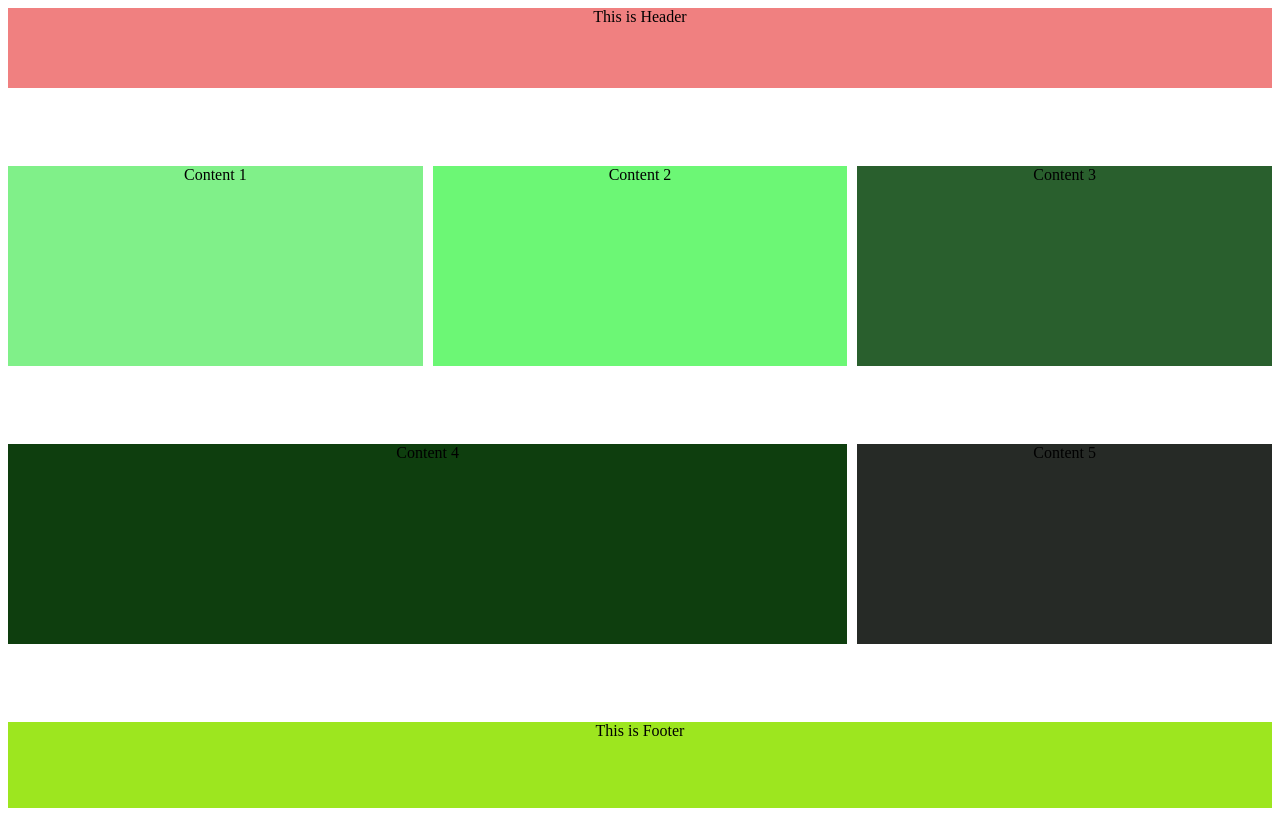
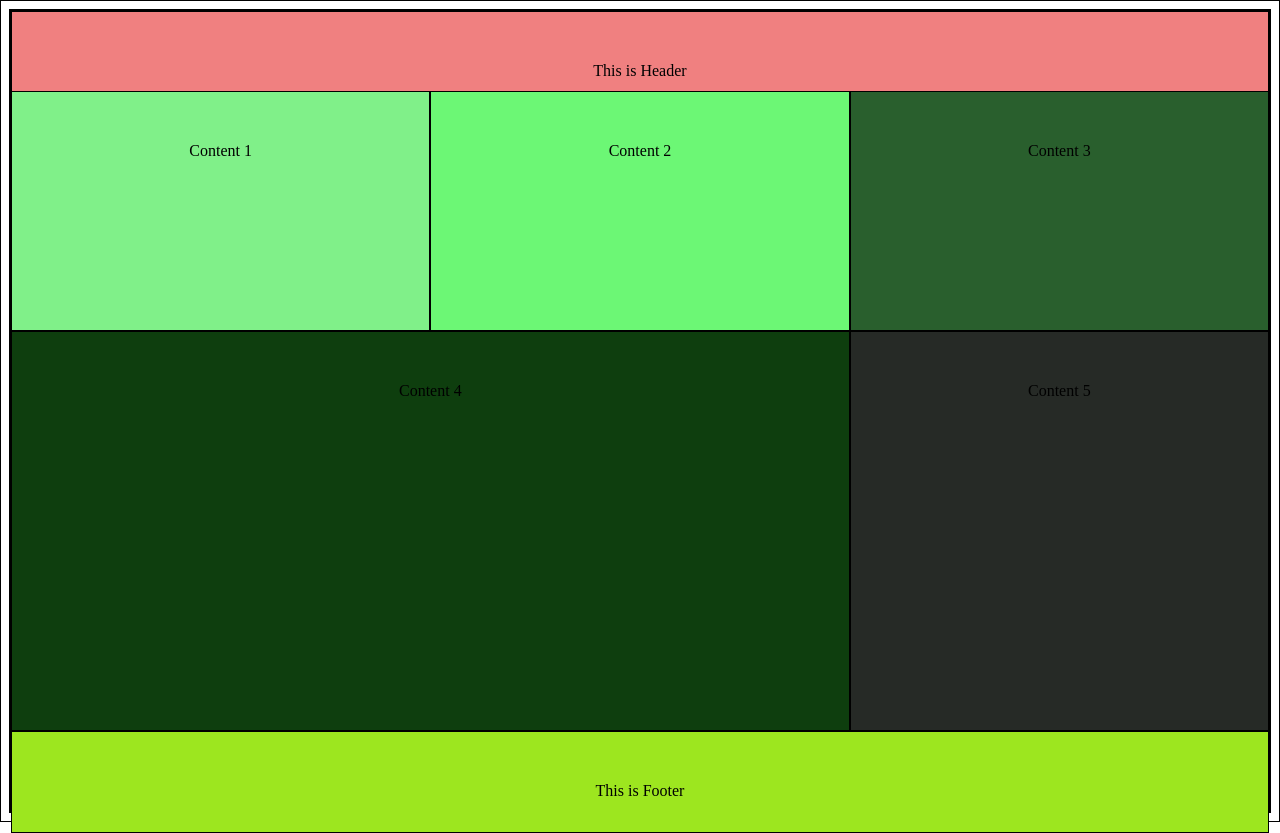
Before and after one commit to PowerCoders-Milan/week-5-recap-Liban122, a plain HTML site: page css-ex2/index.html in a window 1280 px wide. Drawn offline with Linux system fonts and the light colour scheme.

Commit message:
Modified

```diff
--- a/css-ex2/styles.css
+++ b/css-ex2/styles.css
@@ -1,54 +1,66 @@
 
+*{
+    border: 1px solid black;
+}
 .container {
     display: grid;
     grid-template-columns: 1fr 1fr 1fr;
-    grid-template-rows: auto;
-    grid-gap: 10px;
-    height: 100vh;
-    width: 100%;
+    grid-template-rows: 10vh 30vh 50vh 10vh;
     text-align: center;
+    grid-template-areas:
+    "header header header"
+    "con1 con2 con3"
+    "con4 con4  con5"
+    "footer footer footer" ;
+}
+
+.container *{
+    padding: 50px;
 }
 
 header {
-    grid-column-start: 1;
-    grid-column-end: 4;
+    /* grid-column-start: 1;
+    grid-column-end: 4; */
+    grid-area: header;
     background-color: lightcoral;
-    height: 10vh;
-
+}
+.con1 {
+    /* grid-column-start: 1;
+    grid-column-end: 2; */
+    grid-area: con1;
+    background-color: rgb(128, 240, 137);
+}
+.con2 {
+    /* grid-column-start: 2;
+    grid-column-end: 3; */
+    grid-area: con2;
+    background-color: rgb(108, 247, 117);
 
 }
-.con1 {
-    grid-column-start: 1;
-    grid-column-end: 2;
-    background-color: rgb(128, 240, 137);
-    height: 25vh;
-}
-.con2 {
-    grid-column-start: 2;
-    grid-column-end: 3;
-    background-color: rgb(108, 247, 117);
-    height: 25vh;
-}
 .con3 {
-    grid-column-start: 3;
-    grid-column-end: 4;
+    /* grid-column-start: 3;
+    grid-column-end: 4; */
+    grid-area: con3;
     background-color: rgb(41, 95, 45);
-    height: 25vh;
+
 }
 .con4 {
-    grid-column-start: 1;
-    grid-column-end: 3;
+    /* grid-column-start: 1;
+    grid-column-end: 3; */
+    grid-area: con4;
     background-color: rgb(14, 62, 14);
-    height: 25vh;
+
 }
 .con5{
-    grid-column-start: 3;
-    grid-column-end: 4;
+    /* grid-column-start: 3;
+    grid-column-end: 4; */
+    grid-area: con5;
     background-color: rgb(38, 42, 38);
-    height: 25vh;
+
 }
 footer {
-    grid-column-start: 1;
-    grid-column-end: 4;
+    /* grid-column-start: 1;
+    grid-column-end: 4; */
+    grid-area: footer;
     background-color: rgb(157, 230, 31);
 }
```
